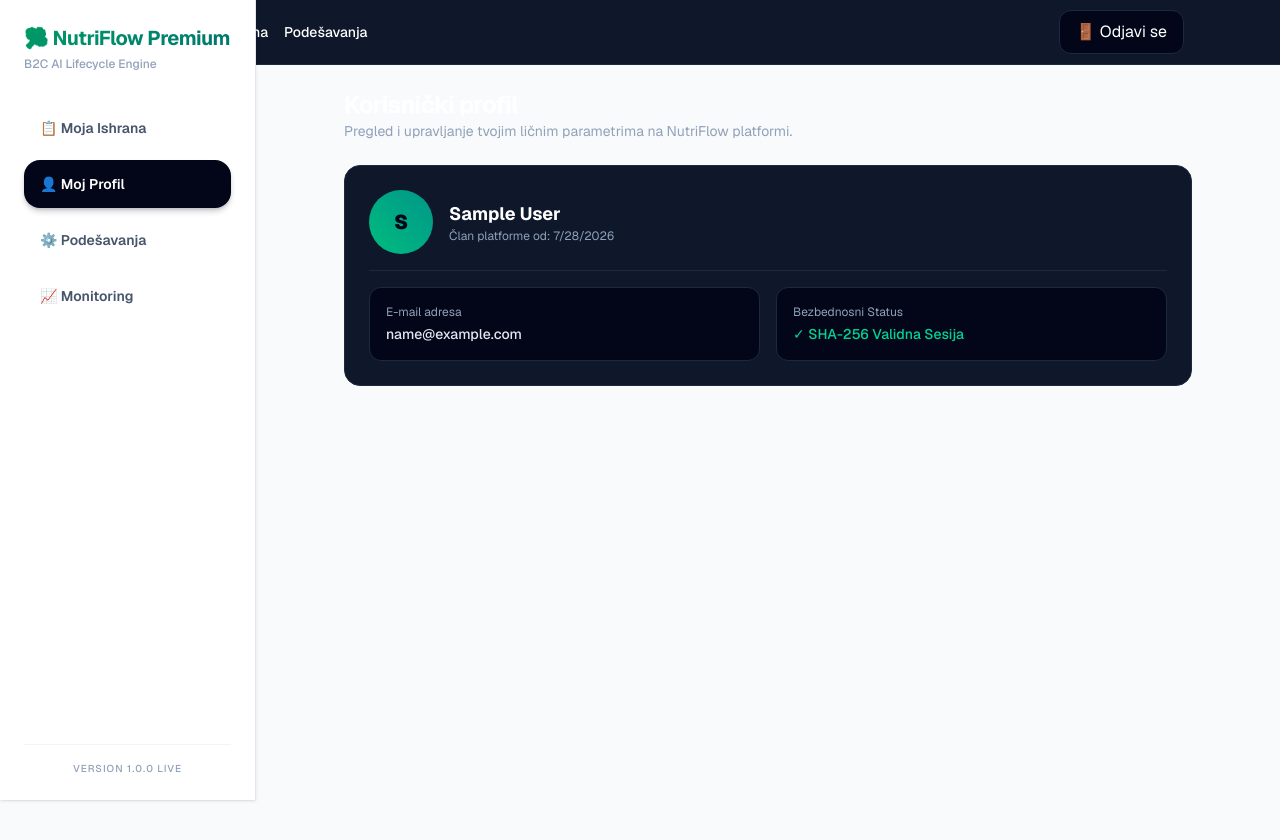
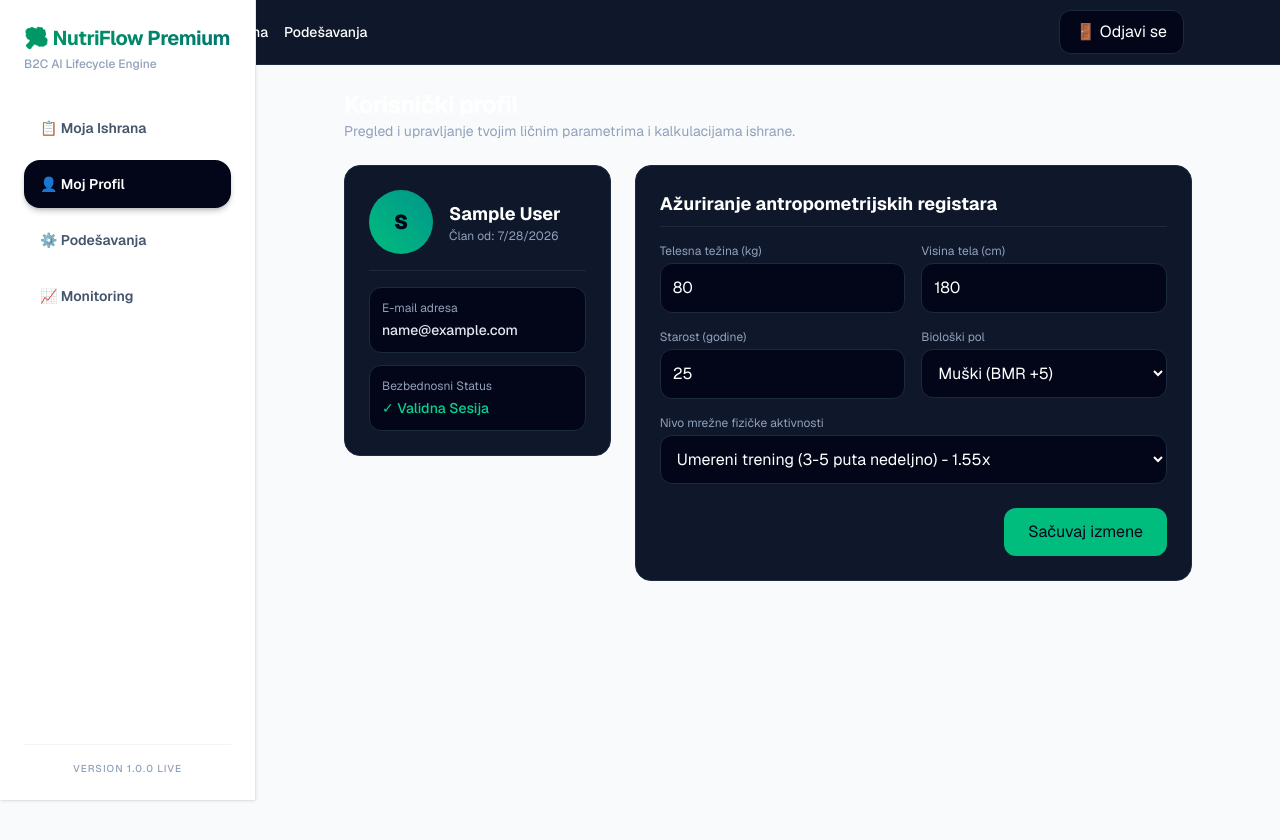
Before and after one commit to ksami300/Nutriflow, a Next.js app in the folder frontend/: page /dashboard/profile in a window 1280 px wide. Shown: the top 840 px of the page. Built offline with nearby package versions, Linux system fonts and the light colour scheme; sample sign-in values are in the browser's storage.

Commit message:
feat: complete profile page integration wired with UserProfileService mathematical models

```diff
--- a/frontend/app/dashboard/profile/page.tsx
+++ b/frontend/app/dashboard/profile/page.tsx
@@ -1,7 +1,7 @@
 "use client";
 
 import { useState, useEffect } from "react";
-import { AuthService } from "@/services/auth.service";
+import { UserProfileService } from "@/services/user-profile.service";
 
 interface UserProfile {
   name: string;
@@ -12,9 +12,16 @@ interface UserProfile {
 export default function ProfilePage() {
   const [profile, setProfile] = useState<UserProfile | null>(null);
   const [loading, setLoading] = useState<boolean>(true);
+  const [saveLoading, setSaveLoading] = useState<boolean>(false);
+
+  // Formularske metrike za upis u bazu
+  const [weight, setWeight] = useState<number>(80);
+  const [height, setHeight] = useState<number>(180);
+  const [age, setAge] = useState<number>(25);
+  const [gender, setGender] = useState<"MALE" | "FEMALE">("MALE");
+  const [activityLevel, setActivityLevel] = useState<number>(1.55);
 
   useEffect(() => {
-    // Simulacija povlačenja sesije korisnika sa lokalnog skladišta
     const token = localStorage.getItem("token");
     if (token) {
       try {
@@ -32,6 +39,26 @@ export default function ProfilePage() {
     setLoading(false);
   }, []);
 
+  const handleUpdateMetrics = async (e: React.FormEvent) => {
+    e.preventDefault();
+    setSaveLoading(true);
+
+    const result = await UserProfileService.updateMetrics({
+      weight,
+      height,
+      age,
+      gender,
+      activityLevel
+    });
+
+    if (result.success) {
+      alert("🎉 Zdravstveni registri uspešno ažurirani i preračunati u bazi podataka!");
+    } else {
+      alert(`❌ Greška: ${result.message}`);
+    }
+    setSaveLoading(false);
+  };
+
   if (loading) {
     return (
       <div className="p-6 text-center text-slate-500 text-sm font-medium">
@@ -44,30 +71,80 @@ export default function ProfilePage() {
     <div className="p-6 max-w-4xl mx-auto space-y-6 text-white">
       <div>
         <h1 className="text-2xl font-bold tracking-tight">Korisnički profil</h1>
-        <p className="text-slate-400 text-sm">Pregled i upravljanje tvojim ličnim parametrima na NutriFlow platformi.</p>
+        <p className="text-slate-400 text-sm">Pregled i upravljanje tvojim ličnim parametrima i kalkulacijama ishrane.</p>
       </div>
 
-      <div className="bg-slate-900 border border-slate-800 rounded-2xl p-6 space-y-4">
+      <div className="grid grid-cols-1 lg:grid-cols-3 gap-6">
+        {/* KARTICA OSNOVNIH PODATAKA */}
+        <div className="lg:col-span-1 bg-slate-900 border border-slate-800 rounded-2xl p-6 space-y-4 h-fit">
           <div className="flex items-center space-x-4 border-b border-slate-800 pb-4">
             <div className="h-16 w-16 rounded-full bg-gradient-to-tr from-emerald-500 to-teal-600 flex items-center justify-center font-black text-slate-950 text-xl">
               {profile?.name.charAt(0).toUpperCase() || "N"}
             </div>
             <div>
               <h2 className="text-lg font-bold">{profile?.name || "Korisnik"}</h2>
-            <p className="text-xs text-slate-400">Član platforme od: {profile?.joinedAt || "Danas"}</p>
+              <p className="text-xs text-slate-400">Član od: {profile?.joinedAt || "Danas"}</p>
             </div>
           </div>
 
-        <div className="grid grid-cols-1 md:grid-cols-2 gap-4 text-sm">
-          <div className="bg-slate-950 border border-slate-800 p-4 rounded-xl">
+          <div className="space-y-3 text-sm">
+            <div className="bg-slate-950 border border-slate-800 p-3 rounded-xl">
               <span className="text-xs text-slate-400 block mb-1">E-mail adresa</span>
-            <span className="font-medium text-slate-200">{profile?.email || "Nije uneta"}</span>
+              <span className="font-medium text-slate-200 block truncate">{profile?.email || "Nije uneta"}</span>
             </div>
-          <div className="bg-slate-950 border border-slate-800 p-4 rounded-xl">
+            <div className="bg-slate-950 border border-slate-800 p-3 rounded-xl">
               <span className="text-xs text-slate-400 block mb-1">Bezbednosni Status</span>
-            <span className="font-medium text-emerald-400 flex items-center">✓ SHA-256 Validna Sesija</span>
+              <span className="font-medium text-emerald-400 flex items-center">✓ Validna Sesija</span>
             </div>
           </div>
+        </div>
+
+        {/* FOR_MULAR ZA REFAKTORISAN_JE ZDRAVSTVENIH METRIKA */}
+        <form onSubmit={handleUpdateMetrics} className="lg:col-span-2 bg-slate-900 border border-slate-800 rounded-2xl p-6 space-y-4">
+          <h3 className="text-lg font-bold border-b border-slate-800 pb-2">Ažuriranje antropometrijskih registara</h3>
+
+          <div className="grid grid-cols-1 sm:grid-cols-2 gap-4">
+            <div>
+              <label className="text-xs text-slate-400 block mb-1">Telesna težina (kg)</label>
+              <input type="number" value={weight} onChange={(e) => setWeight(Number(e.target.value))} className="w-full bg-slate-950 border border-slate-800 rounded-xl p-3 text-white focus:outline-none focus:border-emerald-500 transition-colors" />
+            </div>
+
+            <div>
+              <label className="text-xs text-slate-400 block mb-1">Visina tela (cm)</label>
+              <input type="number" value={height} onChange={(e) => setHeight(Number(e.target.value))} className="w-full bg-slate-950 border border-slate-800 rounded-xl p-3 text-white focus:outline-none focus:border-emerald-500 transition-colors" />
+            </div>
+
+            <div>
+              <label className="text-xs text-slate-400 block mb-1">Starost (godine)</label>
+              <input type="number" value={age} onChange={(e) => setAge(Number(e.target.value))} className="w-full bg-slate-950 border border-slate-800 rounded-xl p-3 text-white focus:outline-none focus:border-emerald-500 transition-colors" />
+            </div>
+
+            <div>
+              <label className="text-xs text-slate-400 block mb-1">Biološki pol</label>
+              <select value={gender} onChange={(e) => setGender(e.target.value as any)} className="w-full bg-slate-950 border border-slate-800 rounded-xl p-3 text-white focus:outline-none focus:border-emerald-500 transition-colors">
+                <option value="MALE">Muški (BMR +5)</option>
+                <option value="FEMALE">Ženski (BMR -161)</option>
+              </select>
+            </div>
+          </div>
+
+          <div>
+            <label className="text-xs text-slate-400 block mb-1">Nivo mrežne fizičke aktivnosti</label>
+            <select value={activityLevel} onChange={(e) => setActivityLevel(Number(e.target.value))} className="w-full bg-slate-950 border border-slate-800 rounded-xl p-3 text-white focus:outline-none focus:border-emerald-500 transition-colors">
+              <option value={1.2}>Sedentarni stil (Minimalna aktivnost) - 1.2x</option>
+              <option value={1.375}>Lagani trening (1-3 puta nedeljno) - 1.375x</option>
+              <option value={1.55}>Umereni trening (3-5 puta nedeljno) - 1.55x</option>
+              <option value={1.725}>Visoki intenzitet (6-7 puta nedeljno) - 1.725x</option>
+              <option value={1.9}>Profesionalni nivo (Težak fizički rad) - 1.9x</option>
+            </select>
+          </div>
+
+          <div className="flex justify-end pt-2">
+            <button type="submit" disabled={saveLoading} className="py-3 px-6 bg-emerald-500 hover:bg-emerald-600 disabled:bg-slate-800 text-slate-950 font-bold rounded-xl transition-all">
+              {saveLoading ? "Sinhronizacija..." : "Sačuvaj izmene"}
+            </button>
+          </div>
+        </form>
       </div>
     </div>
   );
```
Lines whose indentation alone changed are shown as unchanged.
